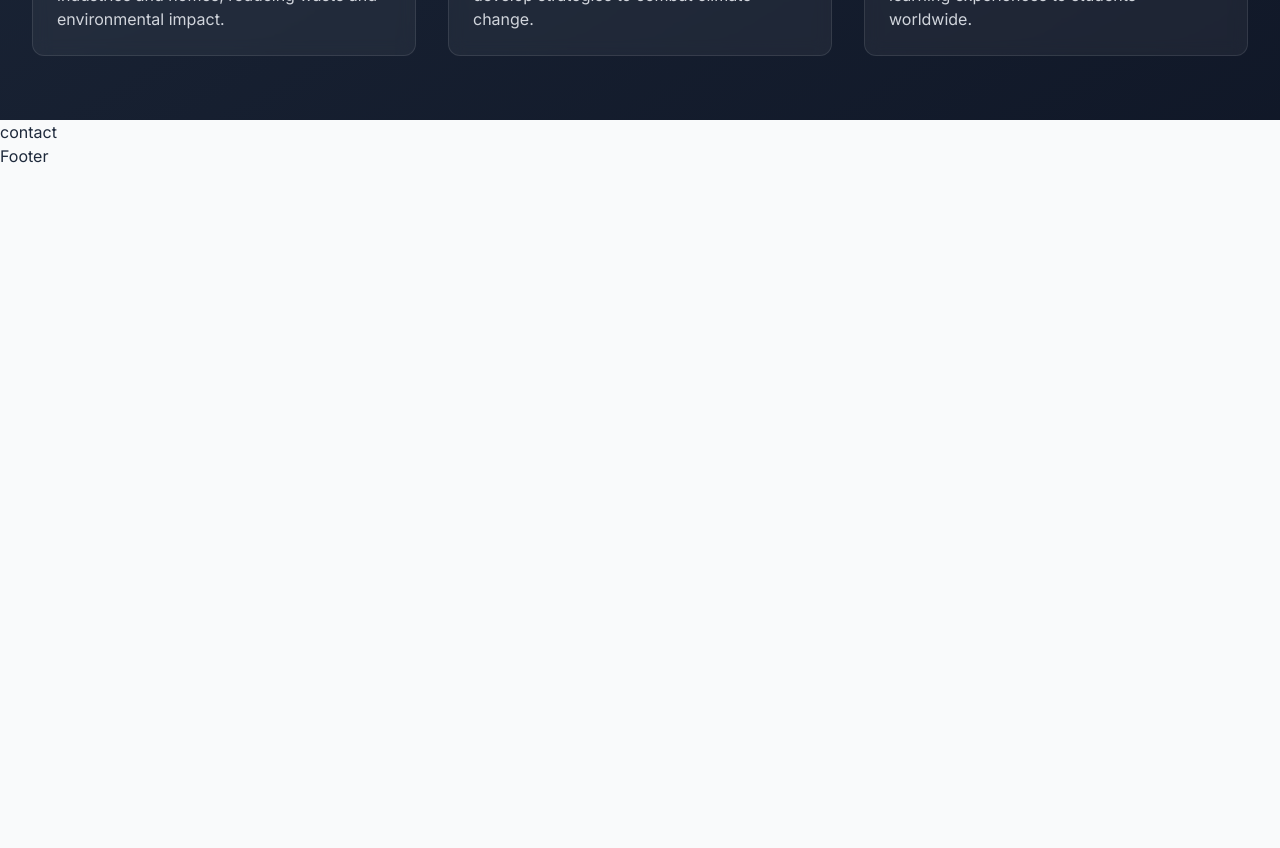
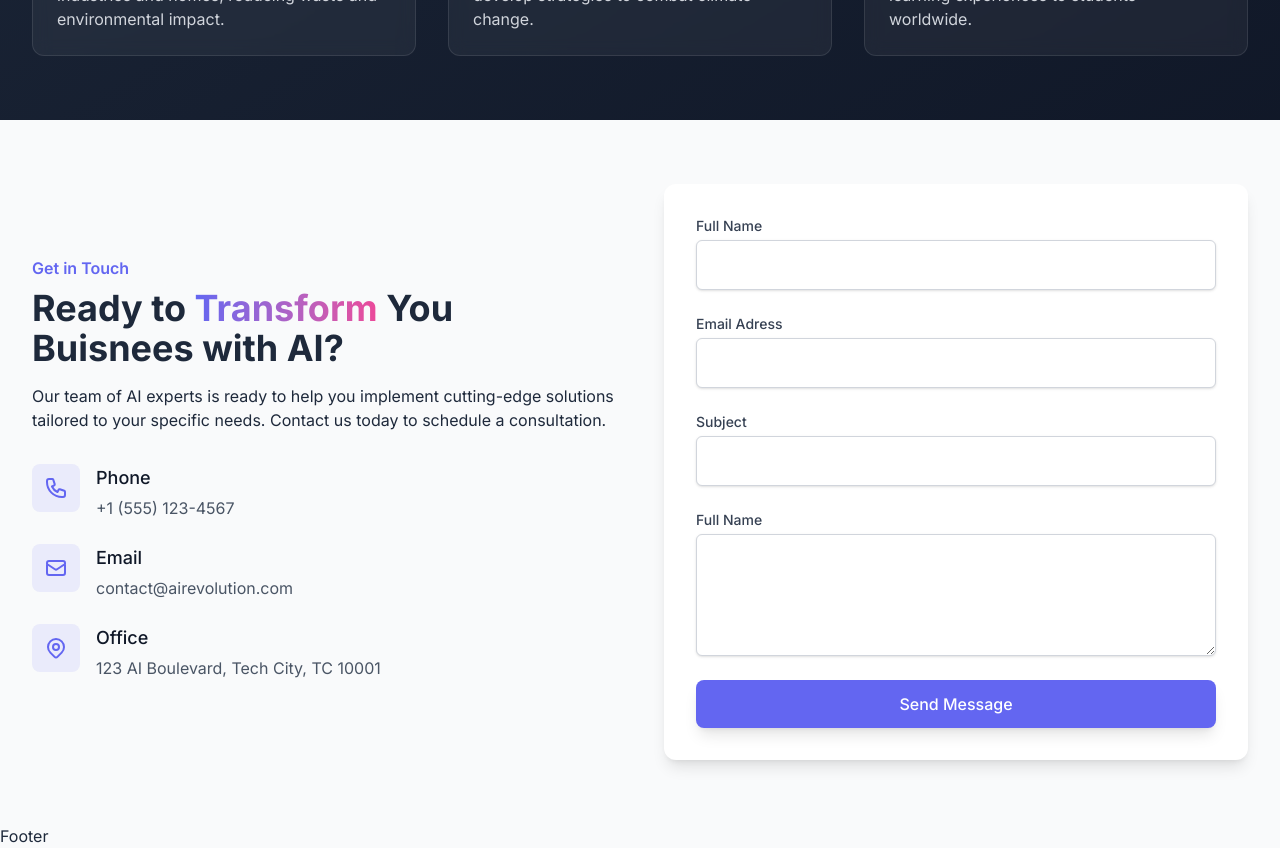
Before and after one commit to Kareem033/ai-rev, a React (Vite) app: page / in a window 1280 px wide. Shown: the part 2080-2928 px from the top of the page. Before the commit the page ends 2248 px from the top, so only its background shows below. Built offline with nearby package versions, Linux system fonts and the light colour scheme.

Commit message:
Add contact section

```diff
--- a/src/components/contact.jsx
+++ b/src/components/contact.jsx
@@ -1,7 +1,127 @@
-import React from "react";
+const contactDetails = [
+  {
+    title: "Phone",
+    text: "+1 (555) 123-4567",
+    icon: (
+      <svg
+        xmlns="http://www.w3.org/2000/svg"
+        className="h-6 w-6"
+        fill="none"
+        viewBox="0 0 24 24"
+        stroke="currentColor"
+      >
+        <path
+          strokeLinecap="round"
+          strokeLinejoin="round"
+          strokeWidth="2"
+          d="M3 5a2 2 0 012-2h3.28a1 1 0 01.948.684l1.498 4.493a1 1 0 01-.502 1.21l-2.257 1.13a11.042 11.042 0 005.516 5.516l1.13-2.257a1 1 0 011.21-.502l4.493 1.498a1 1 0 01.684.949V19a2 2 0 01-2 2h-1C9.716 21 3 14.284 3 6V5z"
+        />
+      </svg>
+    ),
+  },
+  {
+    title: "Email",
+    text: "contact@airevolution.com",
+    icon: (
+      <svg
+        xmlns="http://www.w3.org/2000/svg"
+        className="h-6 w-6"
+        fill="none"
+        viewBox="0 0 24 24"
+        stroke="currentColor"
+      >
+        <path
+          strokeLinecap="round"
+          strokeLinejoin="round"
+          strokeWidth="2"
+          d="M3 8l7.89 5.26a2 2 0 002.22 0L21 8M5 19h14a2 2 0 002-2V7a2 2 0 00-2-2H5a2 2 0 00-2 2v10a2 2 0 002 2z"
+        />
+      </svg>
+    ),
+  },
+  {
+    title: "Office",
+    text: "123 AI Boulevard, Tech City, TC 10001",
+    icon: (
+      <svg
+        xmlns="http://www.w3.org/2000/svg"
+        className="h-6 w-6"
+        fill="none"
+        viewBox="0 0 24 24"
+        stroke="currentColor"
+      >
+        <path
+          strokeLinecap="round"
+          strokeLinejoin="round"
+          strokeWidth="2"
+          d="M17.657 16.657L13.414 20.9a1.998 1.998 0 01-2.827 0l-4.244-4.243a8 8 0 1111.314 0z"
+        />
+        <path
+          strokeLinecap="round"
+          strokeLinejoin="round"
+          strokeWidth="2"
+          d="M15 11a3 3 0 11-6 0 3 3 0 016 0z"
+        />
+      </svg>
+    ),
+  },
+];
 
 function Contact() {
-  return <div>contact</div>;
+  return (
+    <section className="app-container py-16">
+      <div className="grid grid-cols-1 lg:grid-cols-2 gap-12 items-center">
+        {/* contact info */}
+        <div>
+          <span className="section-subheader">Get in Touch</span>
+          <h2 className="section-header">
+            Ready to <span className="gradient-text">Transform</span> You
+            Buisnees with AI?
+          </h2>
+          <p className="section-description">
+            Our team of AI experts is ready to help you implement cutting-edge
+            solutions tailored to your specific needs. Contact us today to
+            schedule a consultation.
+          </p>
+          <div className="mt-8 space-y-4">
+            {contactDetails.map((detail, i) => (
+              <div className="contact-info-group " key={i}>
+                <div className="form-icon">{detail.icon}</div>
+                <div>
+                  <h3 className="contact-title">{detail.title}</h3>
+                  <p className="contact-text">{detail.text}</p>
+                </div>
+              </div>
+            ))}
+          </div>
+        </div>
+        {/* contact form */}
+        <div className="bg-white rounded-xl shadow-lg p-6 lg:p-8">
+          <form>
+            <div className="space-y-6">
+              <div>
+                <label className="form-input-label">Full Name</label>
+                <input type="text" className="form-input" />
+              </div>
+              <div>
+                <label className="form-input-label">Email Adress</label>
+                <input type="text" className="form-input" />
+              </div>
+              <div>
+                <label className="form-input-label">Subject</label>
+                <input type="text" className="form-input" />
+              </div>
+              <div>
+                <label className="form-input-label">Full Name</label>
+                <textarea rows="4" className="form-input" />
+              </div>
+            </div>
+            <button className="btn-primary w-full mt-6">Send Message</button>
+          </form>
+        </div>
+      </div>
+    </section>
+  );
 }
 
 export default Contact;
```
